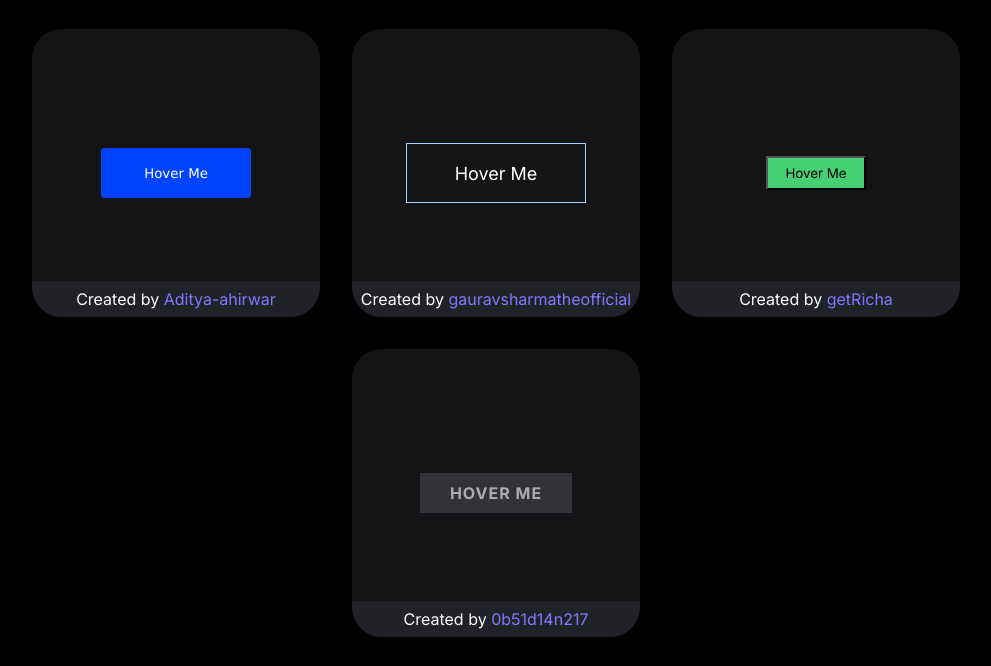
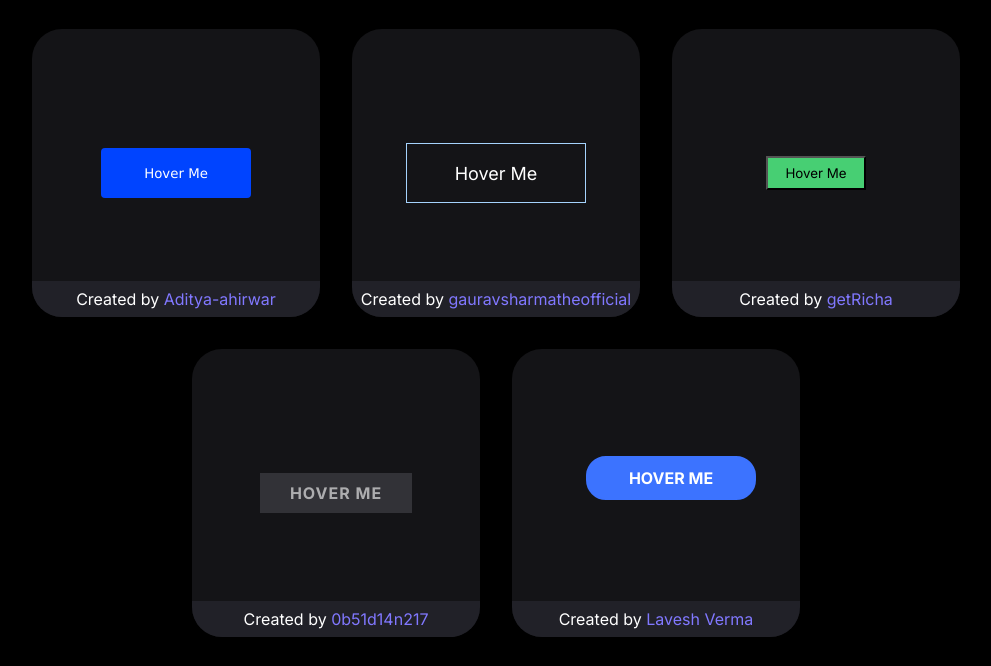
Before and after one commit to Design-and-Code/css-buttons, a plain HTML site: page index.html in a window 1280 px wide. Shown: the part 5926-6592 px from the top of the page, without its empty margins (144-1135 px from the left). Drawn offline with Linux system fonts and the light colour scheme.

Commit message:
Added my customized hover button

```diff
--- a/buttons/buttons.css
+++ b/buttons/buttons.css
@@ -2528,3 +2528,27 @@ a:focus-visible {
     content: attr(data-front);
     transform: translateY(0) rotateX(0);
   }
+
+  .lavesh-btn-1{
+    width: 170px;
+    height: 40px;
+    padding-top: 10px;
+    padding-bottom: 30px;
+    text-align: center;
+    color: #000;
+    text-transform: uppercase;
+    font-weight: 600;
+    margin-left: 30px;
+    margin-bottom: 30px;
+    cursor: pointer;
+    display: inline-block;
+    border: 2px solid #3c73ff;
+    background-color: #3c73ff;
+    border-radius: 20px;
+    color: #fff;
+    transition: .3s;
+  }
+  .lavesh-btn-1:hover{
+    box-shadow: 8px 8px #99bdff;
+    transition: .3s;
+  }
--- a/index.html
+++ b/index.html
@@ -654,6 +654,17 @@
             <!--0b51d14n217's btn-->
 
 
+            <!--lavesh's btn-->
+            <div class="button-container">
+                <a class="lavesh-btn-1" data-back="Hover Me" data-front="Hover Me">Hover me</a>
+                <div class="createdby-section">
+                    Created by
+                    <a href="https://github.com/laveshverma007">Lavesh Verma</a>
+                </div>
+            </div>
+            <!--lavesh's btn-->
+
+
         </div>
 
     </main>
```
